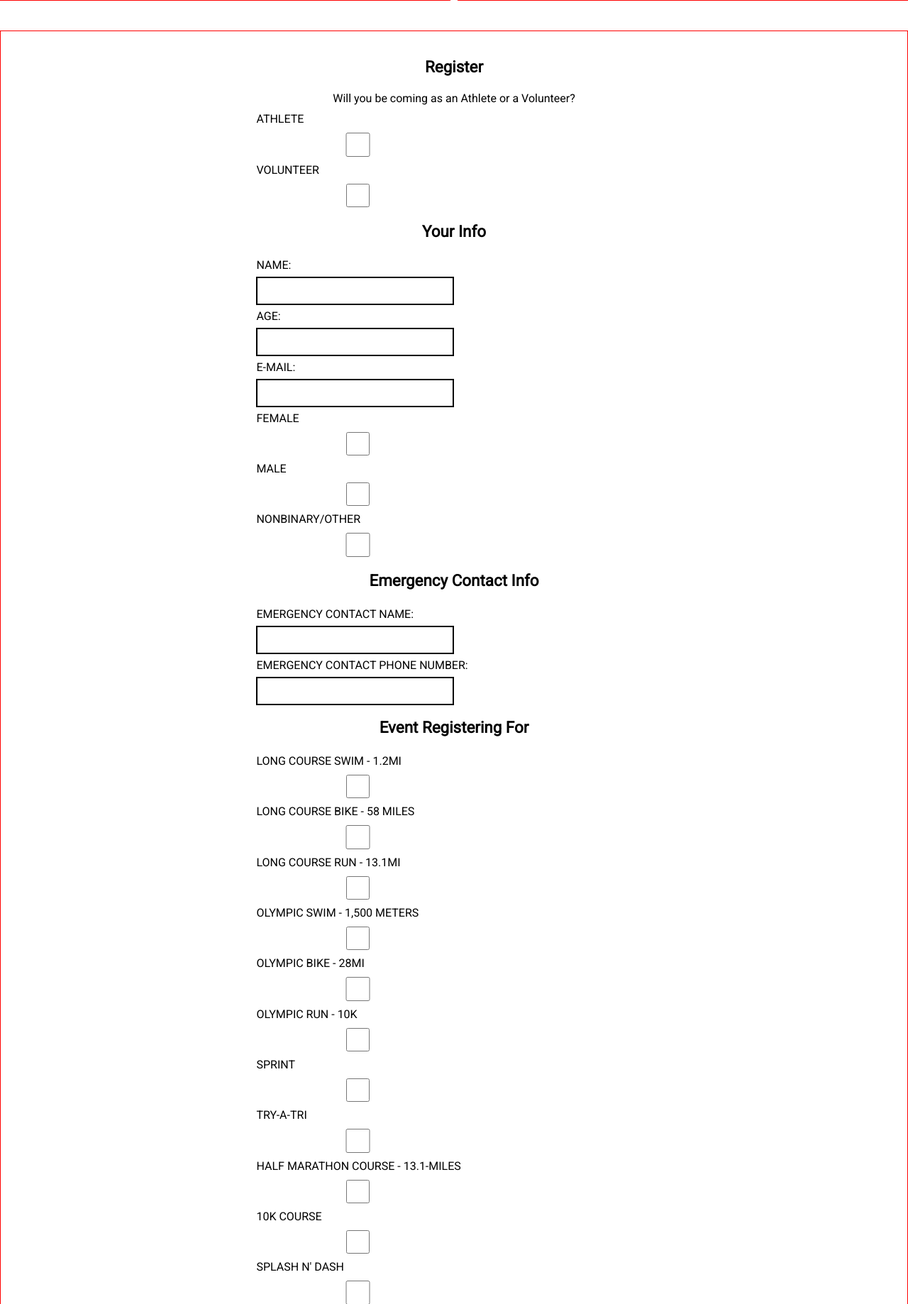
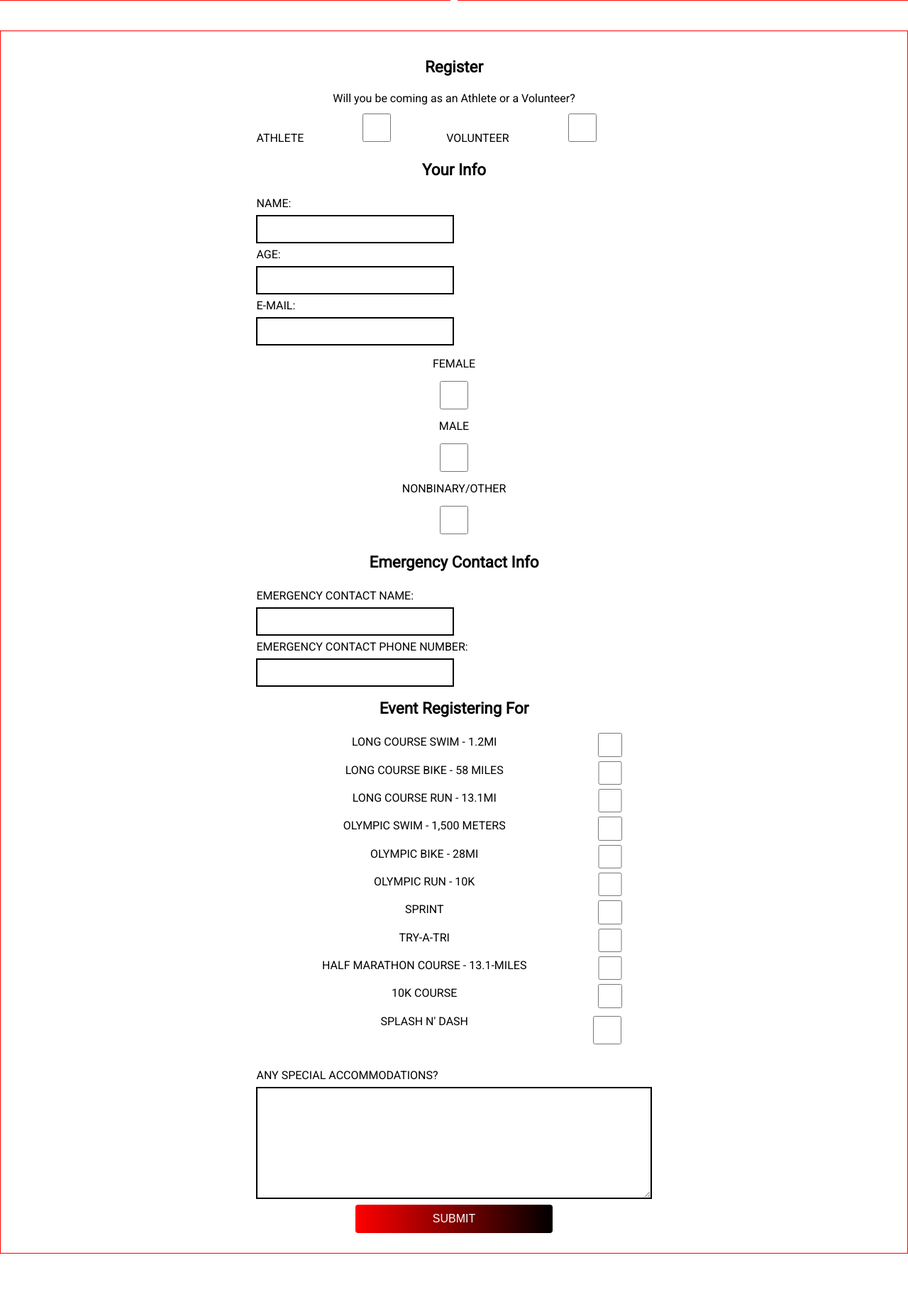
Before and after one commit to dylandills/ace-in-the-hole, a PHP site: page /register/index.php in a window 1280 px wide. Shown: the part 602-2440 px from the top of the page at 71% size. Run offline with PHP 8.4, Linux system fonts and the light colour scheme; some libraries are stand-ins or nearby versions.

Commit message:
Most stylings done for register page

```diff
--- a/css/styles.css
+++ b/css/styles.css
@@ -172,9 +172,35 @@ body main form label {
   margin: .5em 0;
 }
 body main form input[type=text],
-body main form input[type=number],
-body main form input [type=tel] {
+body main form input[type=number] {
   height: 3em;
+}
+body main form .athlete-wrapper {
+  display: table;
+  width: 100%;
+}
+body main form .athlete-wrapper label {
+  display: table-cell;
+  width: 1px;
+  white-space: nowrap;
+}
+body main form .athlete-wrapper span {
+  display: table-cell;
+  padding: 0 0 0 5px;
+  margin: 5px;
+}
+body main form .athlete-wrapper span input {
+  width: 100%;
+}
+body main form .gender-wrapper {
+  display: grid;
+  justify-content: space-evenly;
+  margin-top: 10px;
+}
+body main form .event-wrapper {
+  display: grid;
+  grid-template-columns: 85% 15%;
+  margin-bottom: 20px;
 }
 body main form input,
 body main form textarea {
--- a/css/styles.less
+++ b/css/styles.less
@@ -130,8 +130,35 @@ body {
         text-transform: uppercase;
         margin: .5em 0;
       }
-      input[type=text], input[type=number], input [type=tel] {
+      input[type=text], input[type=number] {
         height: 3em;
+      }
+      .athlete-wrapper {
+        display: table;
+        width: 100%;
+        label {
+          display: table-cell;
+          width: 1px;
+          white-space: nowrap;
+        }
+        span {
+          display: table-cell;
+          padding: 0 0 0 5px;
+          margin: 5px;
+          input {
+            width: 100%;
+          }
+        }
+      }
+      .gender-wrapper {
+        display: grid;
+        justify-content: space-evenly;
+        margin-top: 10px;
+      }
+      .event-wrapper {
+        display: grid;
+        grid-template-columns: 85% 15%;
+        margin-bottom: 20px;
       }
       input, textarea {
         border: 2px solid @color1;
--- a/register/register.html.php
+++ b/register/register.html.php
@@ -32,10 +32,12 @@
         <form method="post" action=" " id="registerForm">
           <!--Athelete or Volunteer-->
           <p>Will you be coming as an Athlete or a Volunteer?</p>
-          <label for="Athlete">Athlete</label>
-          <input type="checkbox" id="myAthlete" name="athlete" value="Athlete">
-          <label for="Volunteer">Volunteer</label>
-          <input type="checkbox" id="myVolunteer" name="volunteer" value="Volunteer">
+          <div class="athlete-wrapper">
+            <label for="Athlete">Athlete</label>
+            <span><input type="checkbox" id="myAthlete" name="athlete" value="Athlete"></span>
+            <label for="Volunteer">Volunteer</label>
+            <span><input type="checkbox" id="myVolunteer" name="volunteer" value="Volunteer"></span>
+          </div>
           <h2>Your Info</h2>
           <label for="myName">Name:</label>
           <input type="text" name="myName" id="myName" required>
@@ -44,12 +46,14 @@
           <label for="myEmail">E-mail:</label>
           <input type="text" name="myEmail" id="myEmail" required>
           <!--Gender Checkboxes-->
-          <label for="female">Female</label>
-          <input type="checkbox" id="myGenderFem" name="female" value="Female">
-          <label for="male">Male</label>
-          <input type="checkbox" id="myGenderMale" name="male" value="Male">
-          <label for="nonbinary">Nonbinary/Other</label>
-          <input type="checkbox" id="myGenderQueer" name="nonbinary" value="Nonbinary">
+          <div class="gender-wrapper">
+            <label for="myGenderFem">Female</label>
+            <span><input type="checkbox" id="myGenderFem" name="myGenderFem"></span>
+            <label for="myGenderMale">Male</label>
+            <span><input type="checkbox" id="myGenderMale" name="myGenderMale"></span>
+            <label for="myGenderQueer">Nonbinary/Other</label>
+            <span><input type="checkbox" id="myGenderQueer" name="myGenderQueer"></span>
+          </div>
           <!--Emergency Contact Info-->
           <h2>Emergency Contact Info</h2>
           <label for="myEName">Emergency Contact Name:</label>
@@ -58,31 +62,33 @@
           <input type="number" id="myENumber" name="myENumber" required>
           <!--Event Registering For-->
           <h2>Event Registering For</h2>
-          <label for="Long Course Swim">Long Course SWIM - 1.2mi</label>
-          <input type="checkbox" id="myLongSwim" name="long course swim" value="Long Course Swim">
-          <label for="Long Course Bike">Long Course BIKE - 58 Miles</label>
-          <input type="checkbox" id="myLongBike" name="long course bike" value="Long Course Bike">
-          <label for="Long Course Run">Long Course RUN - 13.1mi</label>
-          <input type="checkbox" id="myLongRun" name="long course run" value="Long Course Run">
-          <label for="Olympic Swim">OLYMPIC SWIM - 1,500 meters</label>
-          <input type="checkbox" id="myOlySwim" name="olympic swim" value="Olympic Swim">
-          <label for="Olympic Bike">OLYMPIC BIKE - 28mi</label>
-          <input type="checkbox" id="myOlyBike" name="olympic bike" value="Olympic Bike">
-          <label for="Olympic Run">OLYMPIC RUN - 10K</label>
-          <input type="checkbox" id="myOlyRun" name="olympic run" value="Olympic Run">
-          <label for="Sprint">Sprint</label>
-          <input type="checkbox" id="mySprint" name="sprint" value="Sprint">
-          <label for="Try-A-Tri">Try-A-Tri</label>
-          <input type="checkbox" id="myTryATri" name="try-A-tri" value="Try-A-Tri">
-          <label for="Half Marathon Course">Half Marathon COURSE - 13.1-miles</label>
-          <input type="checkbox" id="myHalfMara" name="half marathon course" value="Half Marathon Course">
-          <label for="10k COURSE">10k COURSE</label>
-          <input type="checkbox" id="my10k" name="10k course" value="10k COURSE">
-          <label for="Splash n' Dash">Splash n' Dash</label>
-          <input type="checkbox" id="mySplash" name="splash n' dash" value="Splash n' Dash">
+          <div class="event-wrapper">
+            <label for="myLongSwim">Long Course SWIM - 1.2mi</label>
+            <input type="checkbox" id="myLongSwim" name="myLongSwim">
+            <label for="myLongBike">Long Course BIKE - 58 Miles</label>
+            <input type="checkbox" id="myLongBike" name="myLongBike">
+            <label for="myLongRun">Long Course RUN - 13.1mi</label>
+            <input type="checkbox" id="myLongRun" name="myLongRun">
+            <label for="myOlySwim">OLYMPIC SWIM - 1,500 meters</label>
+            <input type="checkbox" id="myOlySwim" name="myOlySwim">
+            <label for="myOlyBike">OLYMPIC BIKE - 28mi</label>
+            <input type="checkbox" id="myOlyBike" name="myOlyBike">
+            <label for="myOlyRun">OLYMPIC RUN - 10K</label>
+            <input type="checkbox" id="myOlyRun" name="myOlyRun">
+            <label for="mySprint">Sprint</label>
+            <input type="checkbox" id="mySprint" name="mySprint">
+            <label for="myTryATri">Try-A-Tri</label>
+            <input type="checkbox" id="myTryATri" name="myTryATri">
+            <label for="myHalfMara">Half Marathon COURSE - 13.1-miles</label>
+            <input type="checkbox" id="myHalfMara" name="myHalfMara">
+            <label for= "my10k">10k COURSE</label>
+            <input type="checkbox" id="my10k" name="my10k">
+            <label for="mySplash">Splash n' Dash</label>
+            <input type="checkbox" id="mySplash" name="mySplash">
+          </div>
           <!--Special Accomendations-->
-          <label for="myQuestion">Any Special Accommodations?</label>
-          <textarea form="registerForm" rows="10" cols="50" name="myQuestion" id="myQuestion"></textarea>
+          <label for="myAccomendate">Any Special Accommodations?</label>
+          <textarea form="registerForm" rows="10" cols="50" name="myAccomendate" id="myAccomendate"></textarea>
           <!--Submit Button-->
           <input id="mySubmit" type="submit" value="Submit" required>
         </form>
```
